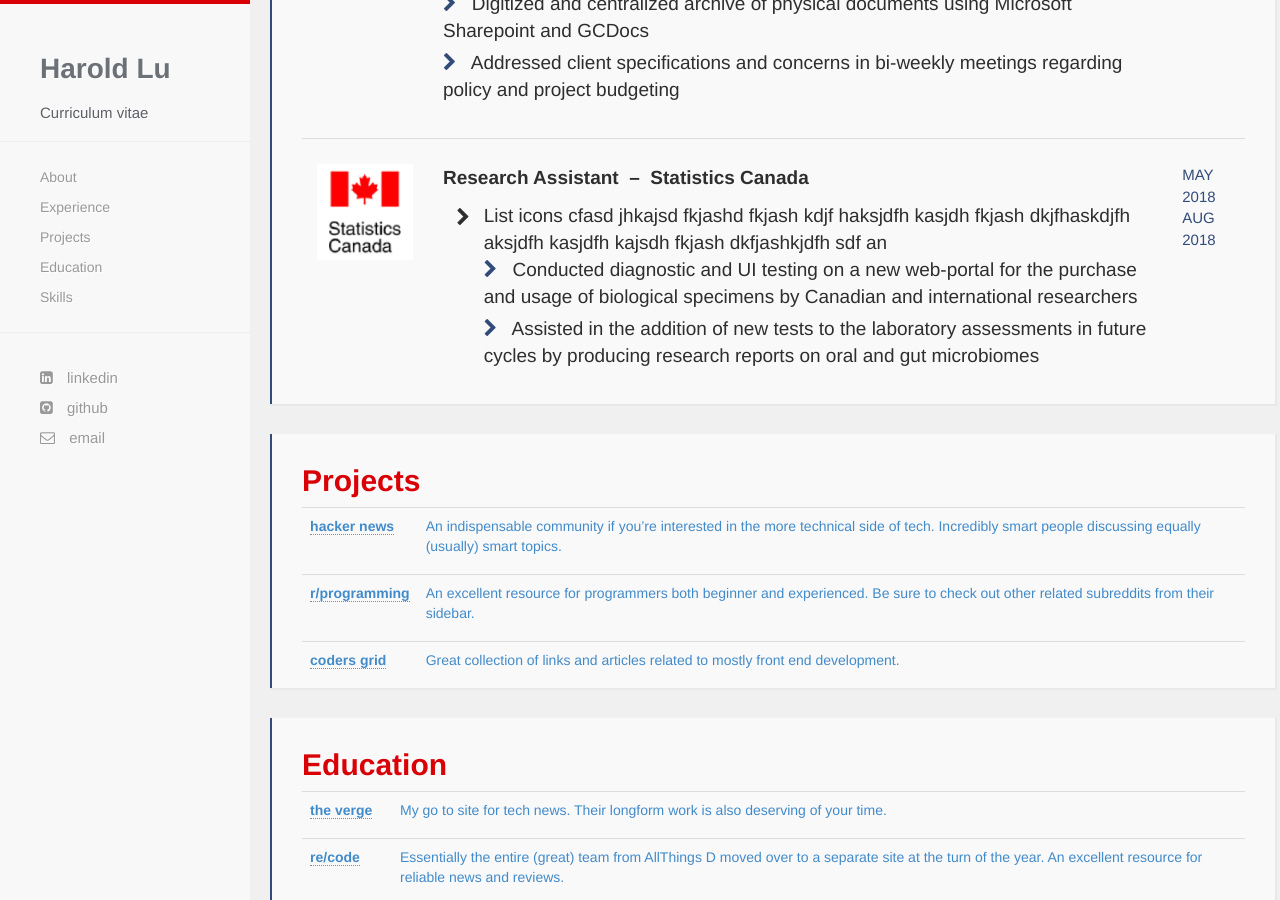
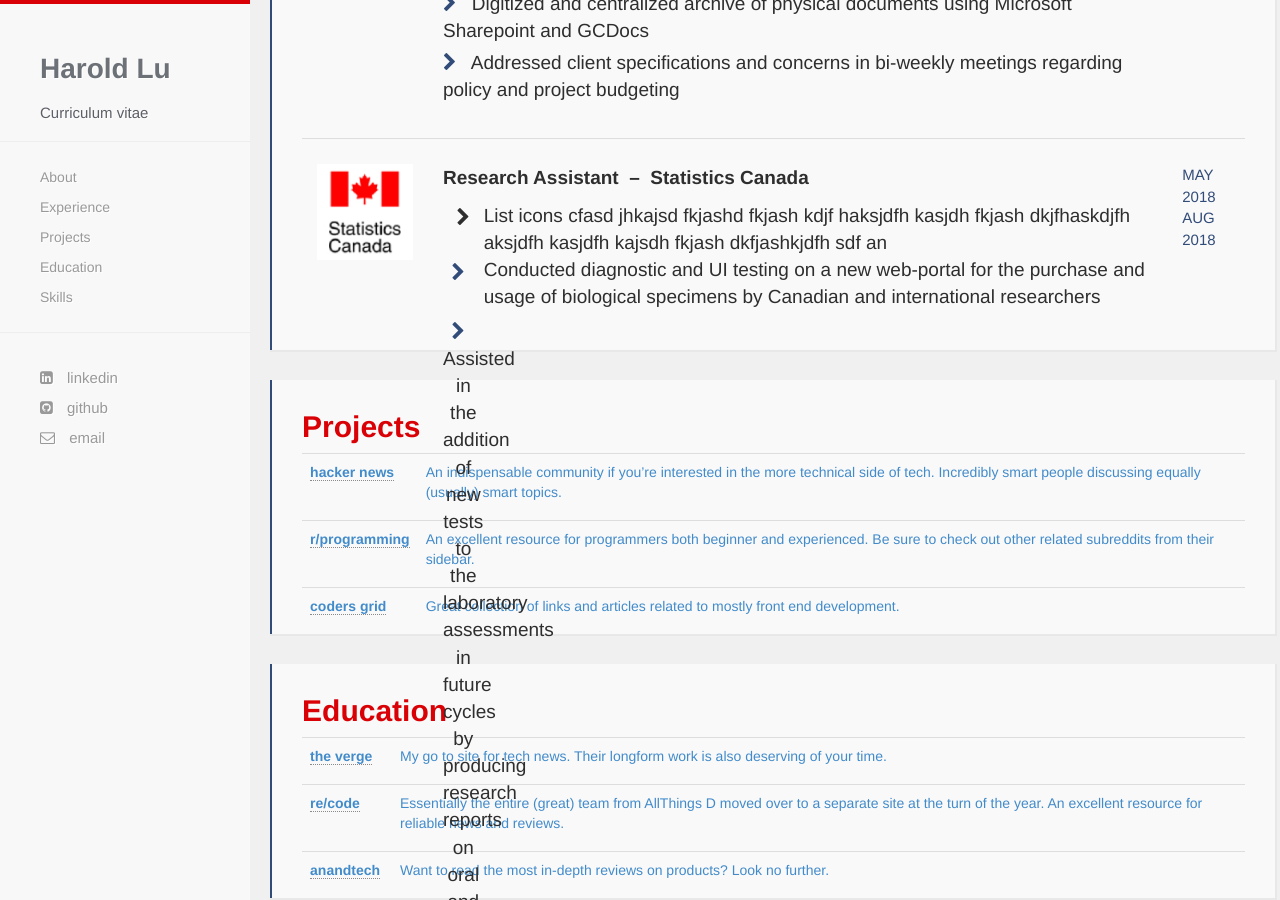
Before and after one commit to harold-lu/harold-lu.github.io, a Jekyll site: the page built from index.html, in a window 1280 px wide and 900 px high, scrolled down 1558 px. Built offline with Jekyll 4.4.1, drawn with Linux system fonts in a browser that asks for light colours; nearby versions of some CDN libraries; some web fonts are replaced.

Commit message:
table update

```diff
--- a/index.html
+++ b/index.html
@@ -83,8 +83,8 @@
               <p style="color:#2e2e2e;font-size:19px;font-weight:600">Research Assistant &nbsp;&ndash;&nbsp; Statistics Canada</p>
 			  <ul  class="fa-ul" style="font-size:19px;font-weight:450;color:#2e2e2e;padding:0px 0px 0px 0px">
 			    <li><span class="fa-li"><i class="fa fa-chevron-right"></i></span>List icons cfasd jhkajsd fkjashd fkjash kdjf haksjdfh kasjdh fkjash dkjfhaskdjfh aksjdfh kasjdfh kajsdh fkjash dkfjashkjdfh sdf an</li>
-				<li style="padding-bottom:5px"><span><i class="fa fa-chevron-right" style="padding-right:10px;color:#324C79"></i></span> Conducted diagnostic and UI testing on a new web-portal for the purchase and usage of biological specimens by Canadian and international researchers</li>
-				<li><i class="fa fa-chevron-right" style="padding-right:10px;color:#324C79"></i> Assisted in the addition of new tests to the laboratory assessments in future cycles by producing research reports on oral and gut microbiomes</li>
+				<li style="padding-bottom:5px"><span class="fa-li"><i class="fa fa-chevron-right" style="padding-right:10px;color:#324C79"></i></span> Conducted diagnostic and UI testing on a new web-portal for the purchase and usage of biological specimens by Canadian and international researchers</li>
+				<li><span class="fa-li"><i class="fa fa-chevron-right" style="padding-right:10px;color:#324C79"></i> Assisted in the addition of new tests to the laboratory assessments in future cycles by producing research reports on oral and gut microbiomes</li>
 			  </ul>
 			</td>
             <td style="padding:25px 0px 25px 0px">
```
